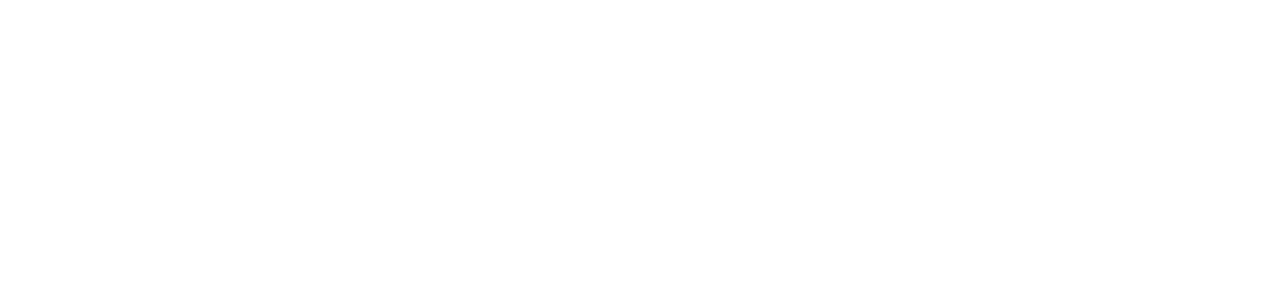
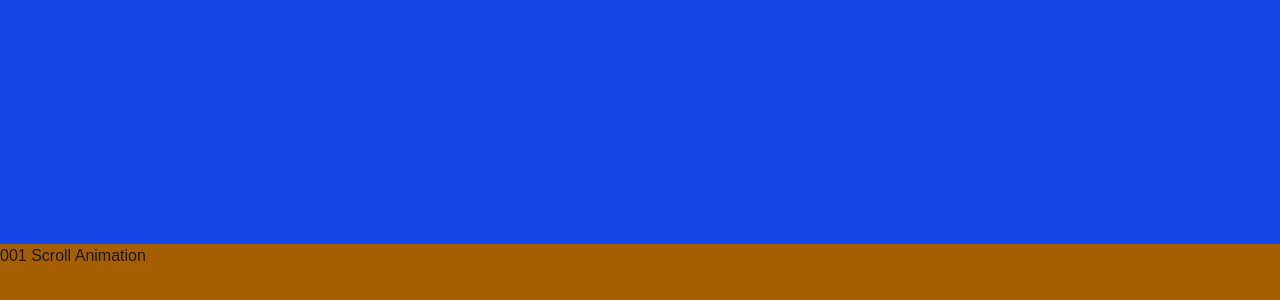
Before and after one commit to 11amanraj/motion, a Next.js app: page / in a window 1280 px wide. Shown: the part 1732-2032 px from the top of the page. Before the commit the page ends 1176 px from the top, so only its background shows below. Built offline with nearby package versions, Linux system fonts and the light colour scheme.

Commit message:
Made the color in Section1 component as dynamic

```diff
--- a/app/Components/Sections/Section1.tsx
+++ b/app/Components/Sections/Section1.tsx
@@ -1,8 +1,8 @@
 import React from 'react'
 
-const Section1 = () => {
+const Section1: React.FC<{classname: string}> = ({classname}) => {
   return (
-    <section>
+    <section className={`${classname} h-screen w-full`}>
         <h1>
             <span>001 </span>
             <span>Scroll Animation</span>
--- a/app/page.tsx
+++ b/app/page.tsx
@@ -2,12 +2,15 @@
 
 import Overview from "./Components/Overview";
 import Animation from "./Components/Animation";
+import Section1 from "./Components/Sections/Section1";
 
 export default function Home() {
   return (
     <div>
       <Overview />
       <Animation />
+      <Section1 classname="bg-blue-700" />
+      <Section1 classname="bg-yellow-700" />
     </div>
   );
 }
```
